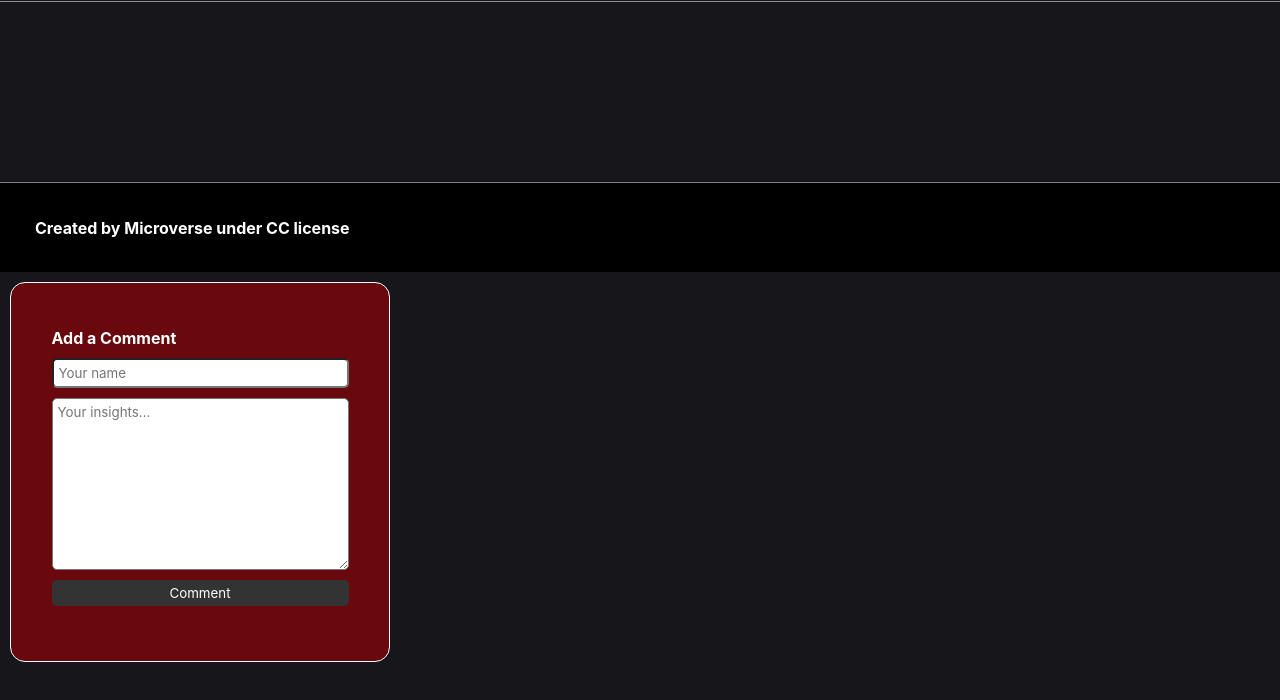
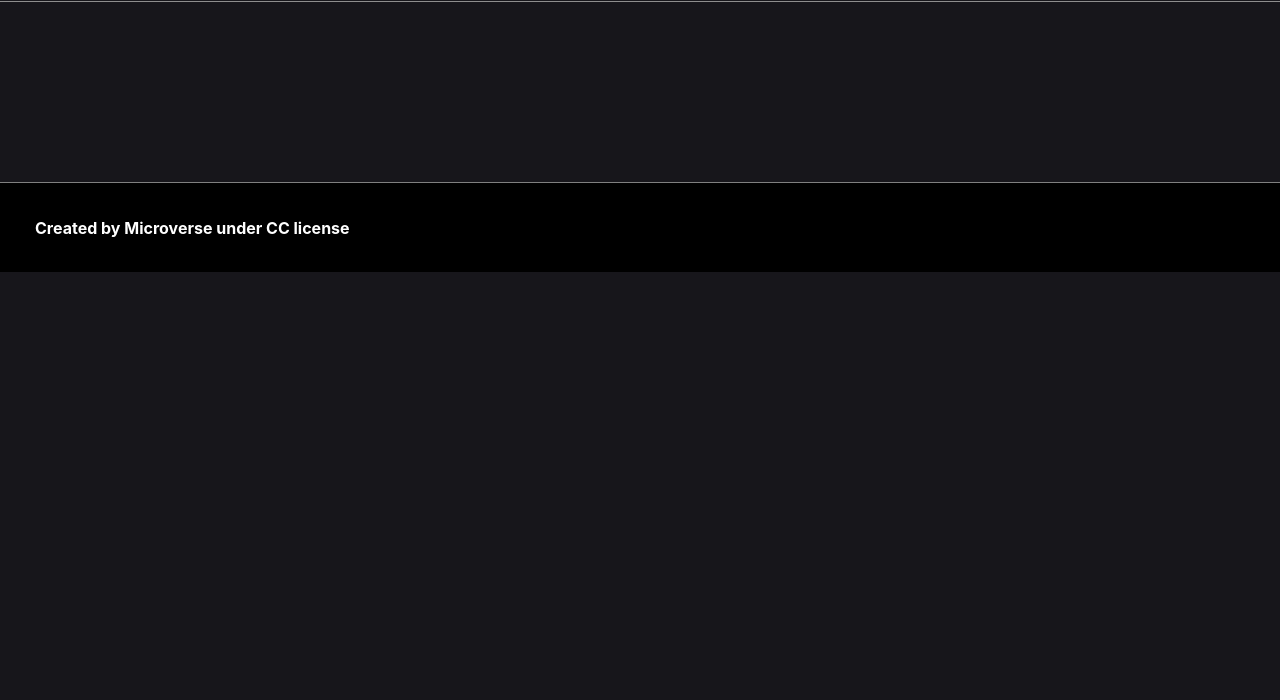
Before and after one commit to rodrigopenayo98/capstone-javascript-rod-haben, a website built with webpack: page src/index.html in a window 1280 px wide. Shown: the part 66-766 px from the top of the page. Built offline with nearby package versions, Linux system fonts and the light colour scheme; no server answers; a web font is replaced by a local one.

Commit message:
finalize details to merge

```diff
--- a/src/index.html
+++ b/src/index.html
@@ -32,12 +32,6 @@
   </header>
   <main>
     <section id="movies-container">
-      <!-- <div class="movie-card">
-          <div class="card-image"></div>
-          <div class="card-info">
-             <h2 class="card-title"></h2>
-          </div>
-      </div> -->
     </section>
   </main>
   <footer>
@@ -47,6 +41,8 @@
 </body>
 </html>
 
-<div id="form-test">
 
-</div>
+<!-- This container should go at the bottom of the modal -->
+<!-- <div id="form-test">
+
+</div> -->
```
